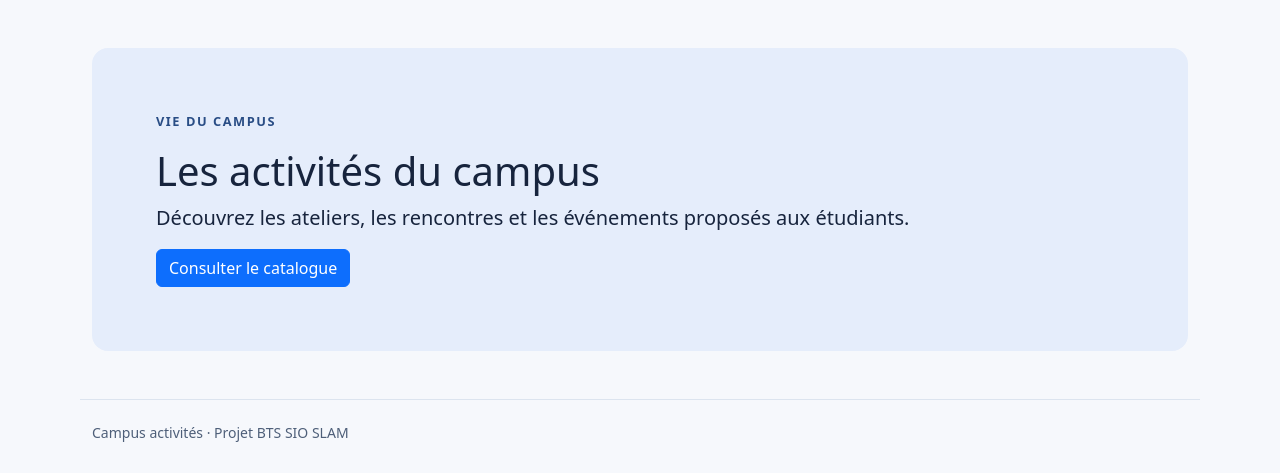
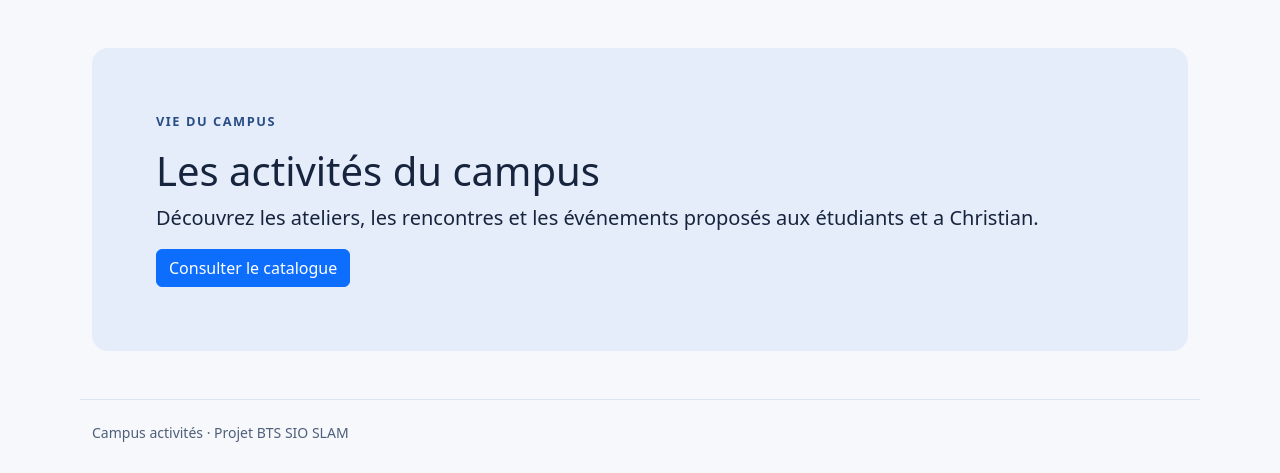
Before and after one commit to tomate-git/campus-activites-duo-et-serbe, a PHP site: page / in a window 1280 px wide. Shown: the part 57-530 px from the top of the page. Run offline with PHP 8.4, Linux system fonts and the light colour scheme.

Commit message:
Modification de index.php par le professionel athé

```diff
--- a/public/index.php
+++ b/public/index.php
@@ -6,7 +6,7 @@ require __DIR__ . '/../src/inclusions/entete.php';
     <section class="hero">
         <p class="eyebrow">VIE DU CAMPUS</p>
         <h1>Les activités du campus</h1>
-        <p class="lead">Découvrez les ateliers, les rencontres et les événements proposés aux étudiants.</p>
+        <p class="lead">Découvrez les ateliers, les rencontres et les événements proposés aux étudiants et a Christian.</p>
         <a class="btn btn-primary" href="activites.php">Consulter le catalogue</a>
     </section>
 </main>
```
